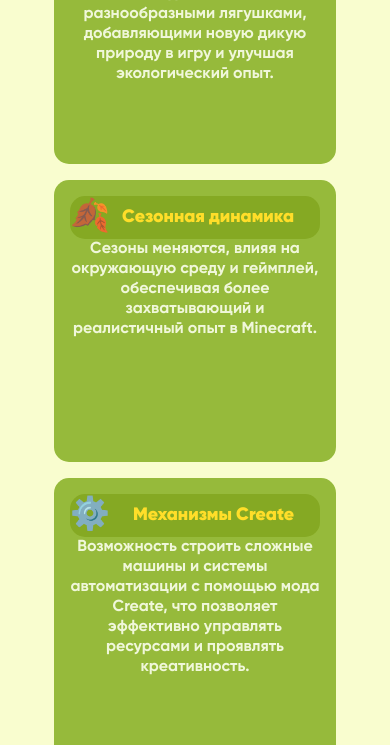
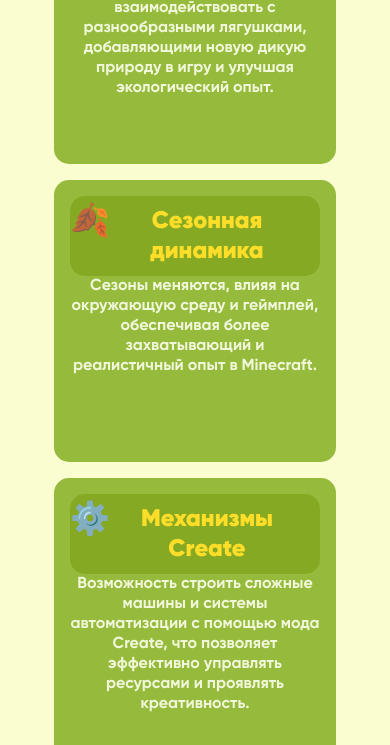
Before and after one commit to anazhaba/tdld, an Astro site: page / in a window 390 px wide. Shown: the part 596-1341 px from the top of the page. Built offline with nearby package versions, Linux system fonts and the light colour scheme; Astro itself is replaced by a stand-in of ours.

Commit message:
fix emoji, grid

```diff
--- a/src/components/MainPage.astro
+++ b/src/components/MainPage.astro
@@ -163,8 +163,11 @@
     }
   }
   .emoji {
+    padding-top: 5px;
+    padding-bottom: 5px;
     font-size: 2rem;
     justify-self: left;
+    align-self: top;
   }
   .info-block-heading-wrapper {
     text-align: center;
@@ -185,9 +188,6 @@
     padding: 10px;
     color: var(--color-sun-yellow-300);
     font-family: Gilroy-black;
-    @media (max-width: 700px) {
-      font-size: 18px;
-    }
   }
 
   .info-block-text {
```
